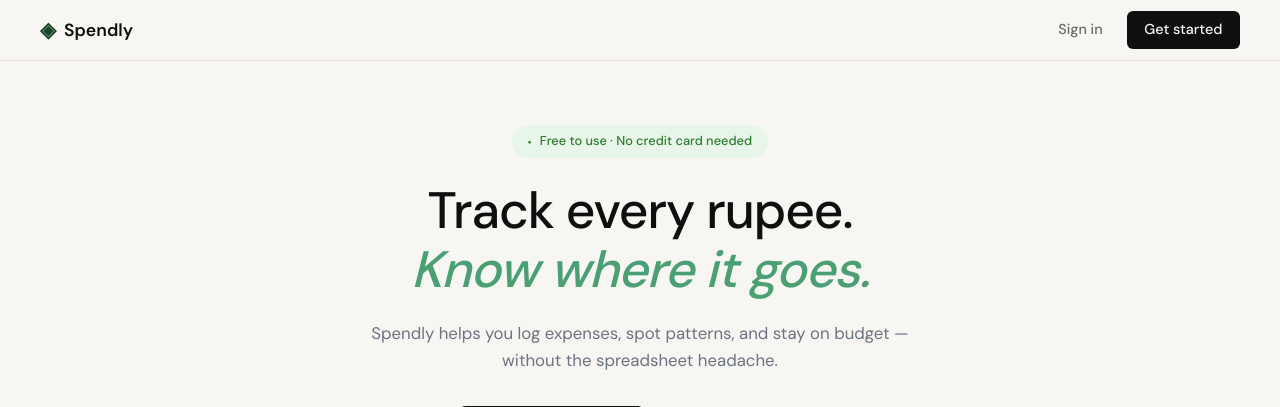
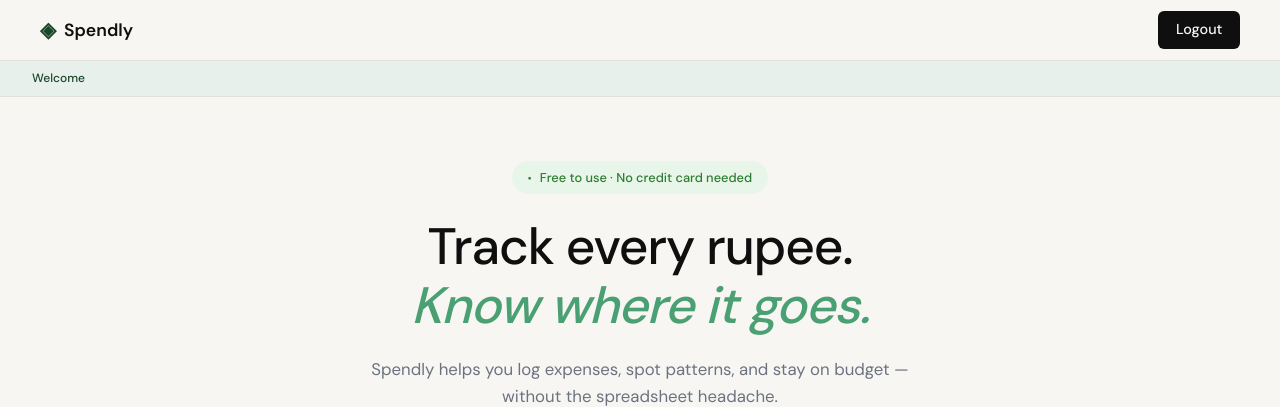
Before and after one commit to 15y-pankaj/spendly, a Flask app: page / in a window 1280 px wide. Shown: the top 407 px of the page. Run offline with Flask 3, Linux system fonts and the light colour scheme; a user stored in the database is signed in.

Commit message:
add login functionality

```diff
--- a/app.py
+++ b/app.py
@@ -22,6 +22,10 @@ def landing():
 
 @app.route("/register", methods=["GET", "POST"])
 def register():
+    # Redirect to landing if already logged in
+    if session.get("user_id"):
+        return redirect(url_for("landing"))
+
     if request.method == "POST":
         name = request.form.get("name", "").strip()
         email = request.form.get("email", "").strip()
@@ -57,6 +61,10 @@ def register():
 
 @app.route("/login", methods=["GET", "POST"])
 def login():
+    # Redirect to landing if already logged in
+    if session.get("user_id"):
+        return redirect(url_for("landing"))
+
     if request.method == "POST":
         email = request.form.get("email", "").strip()
         password = request.form.get("password", "")
--- a/static/css/style.css
+++ b/static/css/style.css
@@ -118,6 +118,20 @@ a { color: inherit; text-decoration: none; }
 /* ------------------------------------------------------------------ */
 
 .main-content { min-height: calc(100vh - 60px - 100px); }
+
+/* ------------------------------------------------------------------ */
+/* Welcome banner                                                      */
+/* ------------------------------------------------------------------ */
+
+.welcome-banner {
+    padding: 0.5rem 2rem;
+    background: var(--accent-light);
+    color: var(--accent);
+    font-size: 0.75rem;
+    font-weight: 500;
+    text-align: left;
+    border-bottom: 1px solid var(--border);
+}
 
 /* ------------------------------------------------------------------ */
 /* Hero                                                                */
--- a/templates/base.html
+++ b/templates/base.html
@@ -19,8 +19,12 @@
                 <span class="brand-name">Spendly</span>
             </a>
             <div class="nav-links">
-                <a href="{{ url_for('login') }}">Sign in</a>
-                <a href="{{ url_for('register') }}" class="nav-cta">Get started</a>
+                {% if session.get('user_id') %}
+                    <a href="{{ url_for('logout') }}" class="nav-cta">Logout</a>
+                {% else %}
+                    <a href="{{ url_for('login') }}">Sign in</a>
+                    <a href="{{ url_for('register') }}" class="nav-cta">Get started</a>
+                {% endif %}
             </div>
         </div>
     </nav>
--- a/templates/landing.html
+++ b/templates/landing.html
@@ -3,6 +3,12 @@
 {% block title %}Spendly — Track Every Rupee{% endblock %}
 
 {% block content %}
+
+{% if session.get('user_id') %}
+<div class="welcome-banner">
+    <span>Welcome</span>
+</div>
+{% endif %}
 
 <section class="hero">
     <div class="hero-inner">
```
